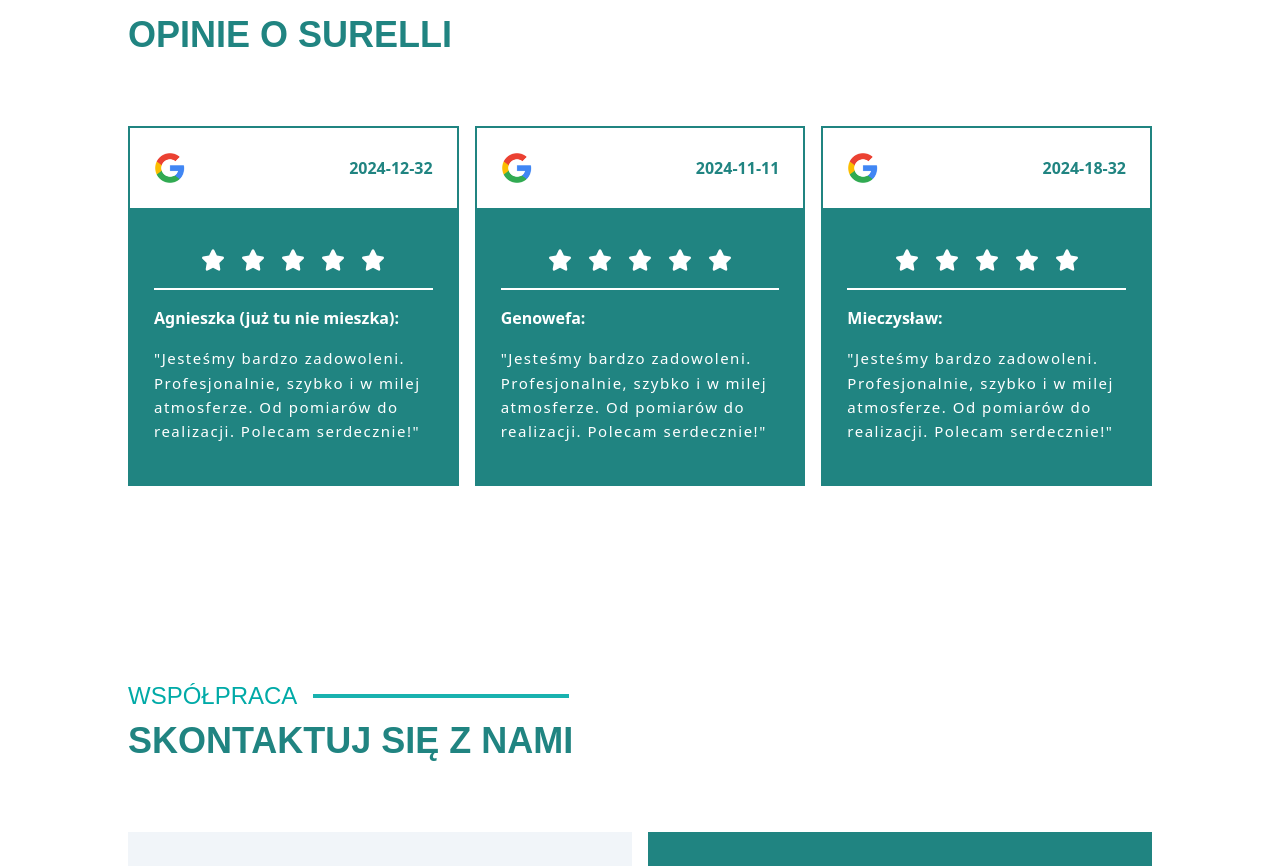
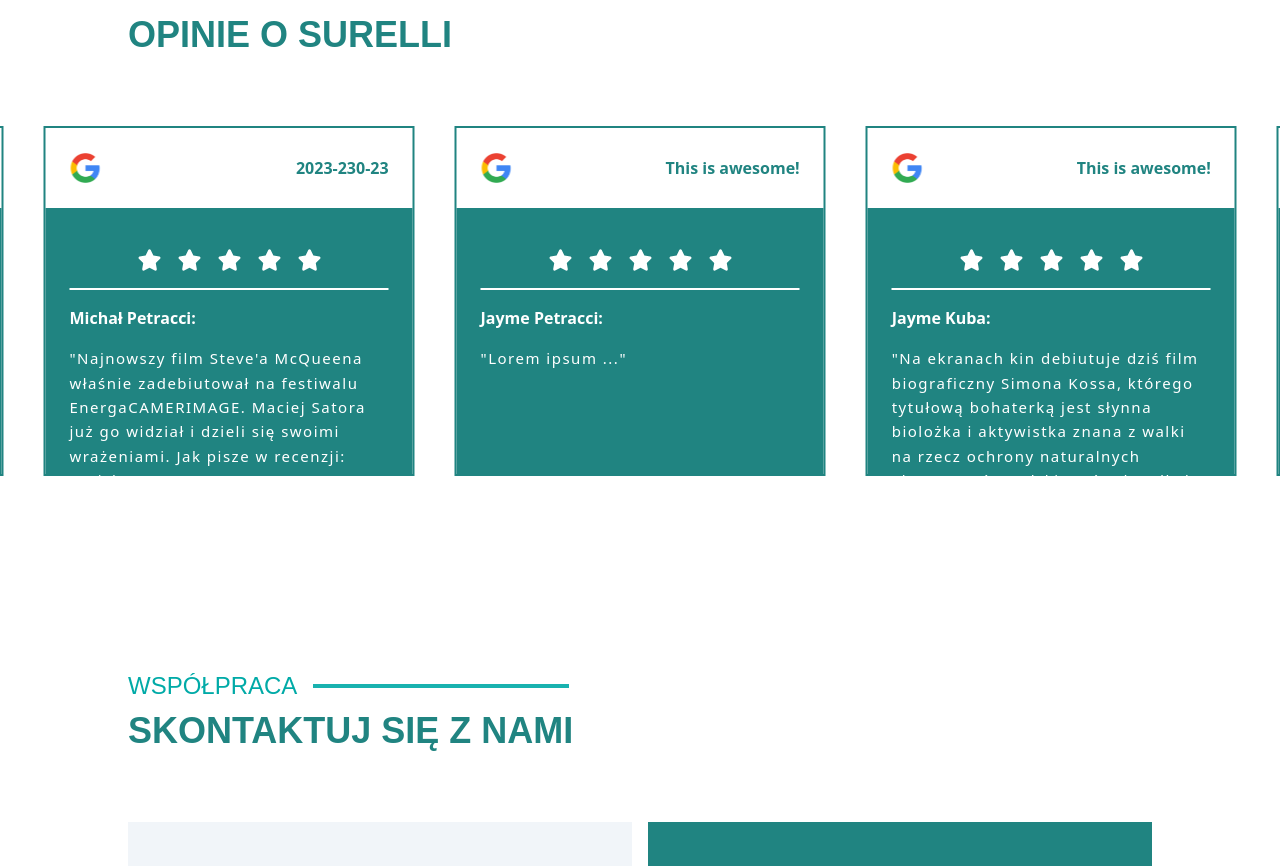
Before and after one commit to Hosuqa/Surella, a React (Vite) app: page / in a window 1280 px wide. Shown: the part 4801-5667 px from the top of the page. Built offline with nearby package versions, Linux system fonts and the light colour scheme; a web font is replaced by a local one.

Commit message:
[ADD] - Slider Review component

```diff
--- a/package.json
+++ b/package.json
@@ -10,6 +10,7 @@
     "preview": "vite preview"
   },
   "dependencies": {
+    "embla-carousel-react": "^8.5.1",
     "framer-motion": "^11.11.1",
     "gsap": "^3.12.5",
     "react": "^18.3.1",
--- /dev/null
+++ b/src/Review.json
@@ -0,0 +1,32 @@
+[
+    {
+      "name": "Jayme Petracci",
+      "date": "This is awesome!",
+      "text": "Lorem ipsum ..."
+    },
+    {
+        "name": "Jayme Kuba",
+        "date": "This is awesome!",
+        "text": "Na ekranach kin debiutuje dziś film biograficzny Simona Kossa, którego tytułową bohaterką jest słynna biolożka i aktywistka znana z walki na rzecz ochrony naturalnych ekosystemów Polski. W środę odbyła się uroczysta premiera filmu, na której mieliśmy okazję porozmawiać z reżyserem Adrianem Pankiem i jego gwiazdami, Sandrą Drzymalską oraz Jakubem Gierszałem."
+    },
+    {
+        "name": "Jayme Petracci",
+        "date": "This is awesome!",
+        "text": "Lorem ipsum ..."
+    },
+    {
+        "name": "Jayme Petracci",
+        "date": "This is awesome!",
+        "text": "Lorem ipsum DrzymalskąDrzyma lskąDrzymalskąDrzyma lskąDrzymalskąDrzyma lskąDrzymalską..."
+    },
+    {
+        "name": "Jayme Kuba",
+        "date": "This is awesome!",
+        "text": "Na ekranach kin debiutuje dziś film biograficzny Simona Kossa, którego tytułową bohaterką jest słynna biolożka i aktywistka znana z walki na rzecą oraz Jakubem Gierszałem."
+    },
+    {
+        "name": "Michał Petracci",
+        "date": "2023-230-23",
+        "text": "Najnowszy film Steve'a McQueena właśnie zadebiutował na festiwalu EnergaCAMERIMAGE. Maciej Satora już go widział i dzieli się swoimi wrażeniami. Jak pisze w recenzji: Mwisko. "
+    }
+  ]
--- a/src/components/sections/Review.tsx
+++ b/src/components/sections/Review.tsx
@@ -2,10 +2,10 @@ import Title from "@components/global/Title";
 import { XlWrapper } from "@components/global/Wrappers";
 import { useEffect } from "react";
 import { styles } from "../../styles";
-import { FaGoogle } from "react-icons/fa";
 import { FaStar } from "react-icons/fa6";
 import { google } from '../../assets';
-
+import ReviewSlider from "@components/sections/ReviewSlider"
+import Review from '../../Review.json'
 import gsap from "gsap";
 import { ScrollTrigger } from "gsap/dist/ScrollTrigger";
 
@@ -17,16 +17,16 @@ type Props = {
     date: string;
 };
 
-const ReviewCard = ({text, name, date}: Props) => {
+const ReviewCard = (props: Props) => {
     return (
-        <div className="w-full h-full bg-white border-2 border-surella-600  justify-center items-center">
+        <div className="w-full h-[350px] border-2 border-surella-600  justify-center items-center">
             <div className="h-fit flex justify-between items-center m-6">
                 <img src={google} alt="google" className="h-8 w-8"/>
                 <p className="text-surella-600 font-bold">
-                    {date}
+                    {props.date}
                 </p>
             </div>
-            <div className="bg-surella-600 px-6 py-10">
+            <div className="bg-surella-600 h-full px-6 py-10">
                 <div className="flex justify-center text-white gap-4">
                         <FaStar className="h-6 w-6"/>
                         <FaStar className="h-6 w-6"/>
@@ -35,8 +35,8 @@ const ReviewCard = ({text, name, date}: Props) => {
                         <FaStar className="h-6 w-6"/>
                 </div>
                 <div className="h-[2px] my-4 w-full bg-white "></div>
-                <p className="text-white font-bold mb-4">{name}:</p>
-                <p className="text-[15px] text-white tracking-widest leading-relaxed">"{text}"</p>
+                <p className="text-white font-bold mb-4">{props.name}:</p>
+                <p className="text-[15px] text-white tracking-widest leading-relaxed ">"{props.text}"</p>
             </div>
         </div>
     );
@@ -49,12 +49,18 @@ const Sandbox = () => {
 
     return (
         <XlWrapper vertical >
-            <div className="w-full h-[full]">
+            <div className="w-full h-full ">
                 <Title title="Opinie o Surelli " subtitle="Posłuchaj" />
-                <div className="w-full h-full flex gap-4">
-                    <ReviewCard name="Agnieszka (już tu nie mieszka)" date="2024-12-32" text="Jesteśmy bardzo zadowoleni. Profesjonalnie, szybko i w milej atmosferze. Od pomiarów do realizacji. Polecam serdecznie!"/>
-                    <ReviewCard name="Genowefa" date="2024-11-11" text="Jesteśmy bardzo zadowoleni. Profesjonalnie, szybko i w milej atmosferze. Od pomiarów do realizacji. Polecam serdecznie!"/>
-                    <ReviewCard name="Mieczysław" date="2024-18-32" text="Jesteśmy bardzo zadowoleni. Profesjonalnie, szybko i w milej atmosferze. Od pomiarów do realizacji. Polecam serdecznie!"/>
+                <div className="flex flex-col items-center justify-between ">
+                    <div className="w-screen ">
+                        <ReviewSlider options={{align: "center"}}>
+                        {Review.map((testimonial, i) => (
+                            <div key={i} className="mr-10 flex-[0_0_90%] md:flex-[0_0_50%] xl:flex-[0_0_29%]  ">
+                                <ReviewCard {...testimonial} />
+                            </div>
+                        ))}
+                        </ReviewSlider>
+                    </div>
                 </div>
             </div>
         </XlWrapper>
--- /dev/null
+++ b/src/components/sections/ReviewSlider.tsx
@@ -0,0 +1,22 @@
+import useEmblaCarousel from "embla-carousel-react";
+import { PropsWithChildren } from "react";
+
+type Props = { options:any } & PropsWithChildren;
+
+const ReviewSlider = ({ children, options }: Props) => {
+  const [emblaRef] = useEmblaCarousel({
+    slidesToScroll: 1,
+    duration: 100,
+    loop: true,
+    align: "start",
+    ...options,
+  });
+
+
+  return (
+    <div className="overflow-hidden" ref={emblaRef}>
+      <div className="flex ">{children}</div>
+    </div>
+  );
+};
+export default ReviewSlider;
--- a/src/index.css
+++ b/src/index.css
@@ -53,3 +53,8 @@
 *::-webkit-scrollbar-thumb:active {
   background-color: #165A58;
 }
+
+body {
+  overflow-x: hidden;
+  /* reviewsilder fix */
+}
```
Also changed, not shown: 1 other file (tests, documents, lock files or other folders).
